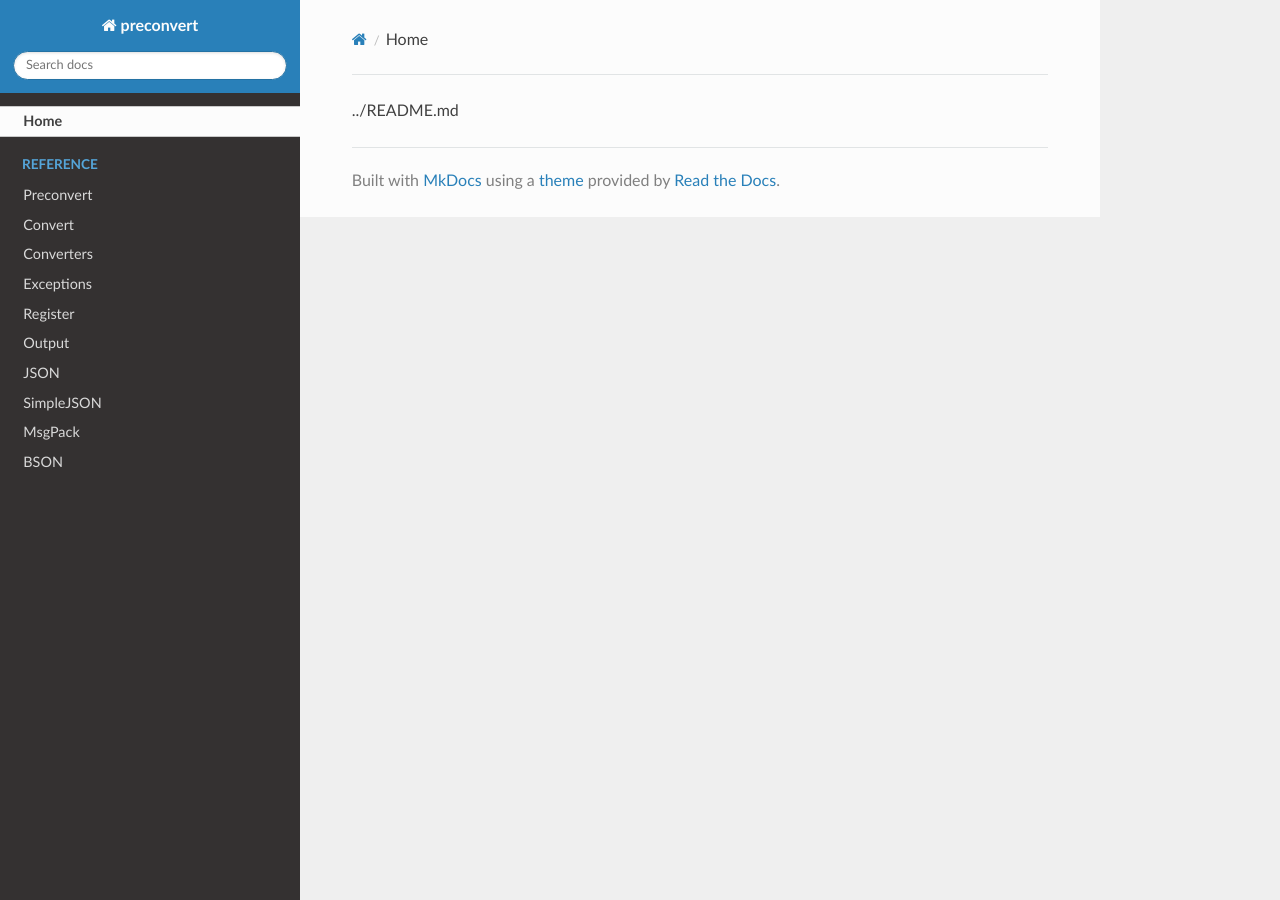
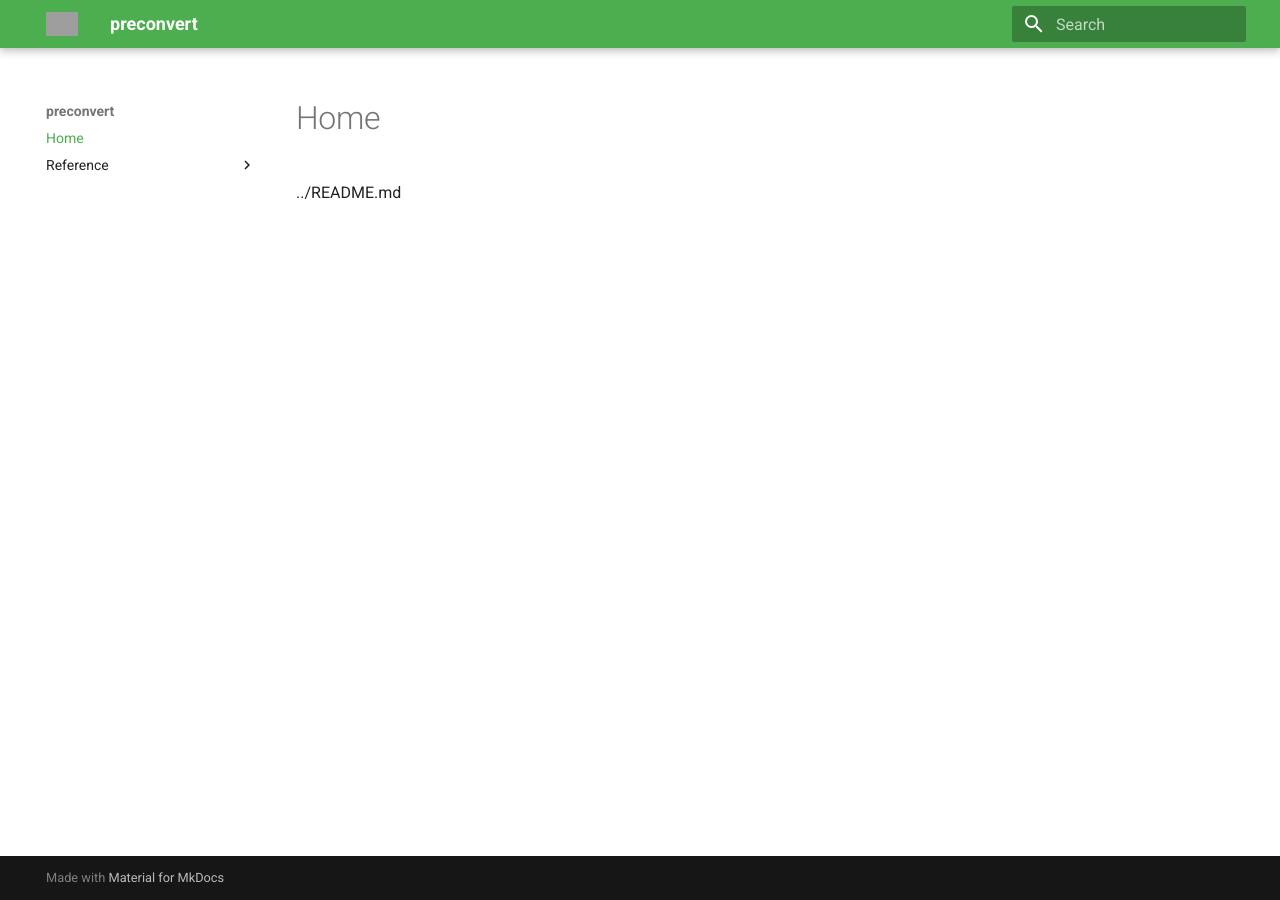
Before and after one commit to timothycrosley/preconvert, an MkDocs documentation site: the page built from docs/index.md, in a window 1280 px wide. Built offline with MkDocs 1.6.1 and Material for MkDocs 9.7.7, drawn with Linux system fonts in a browser that asks for light colours; nearby versions of some CDN libraries; grey boxes are pictures that could not be loaded.

Commit message:
Add logo

```diff
--- a/mkdocs.yml
+++ b/mkdocs.yml
@@ -1,5 +1,12 @@
 site_name: preconvert
-theme: readthedocs
+theme:
+    name: 'material'
+    palette:
+      primary: 'green'
+      accent: 'lightgreen'
+    logo: 'art/logo.png'
+    favicon: 'art/logo.png'
+
 nav:
     - Home: index.md
     - Reference:
@@ -13,3 +20,7 @@
         - SimpleJSON: 'preconvert/output/simplejson.md'
         - MsgPack: 'preconvert/output/msgpack.md'
         - BSON: 'preconvert/output/bson.md'
+
+markdown_extensions:
+  - admonition
+  - codehilite
```
Also changed, not shown: 5 other files.
